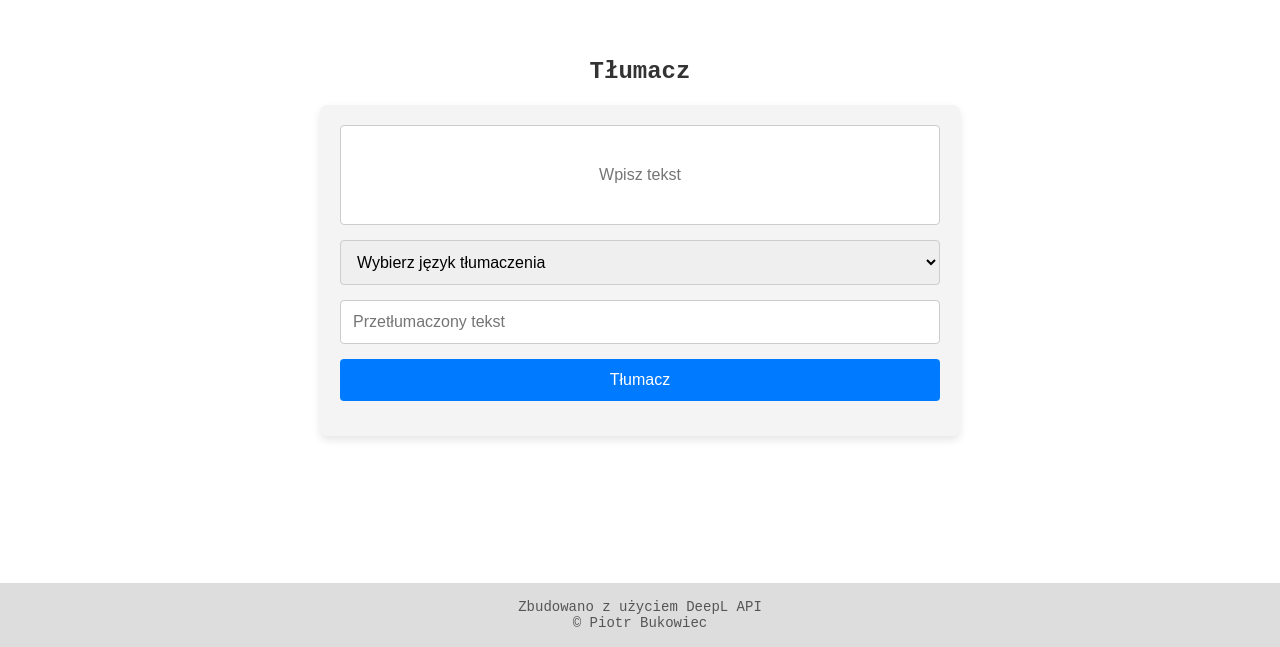
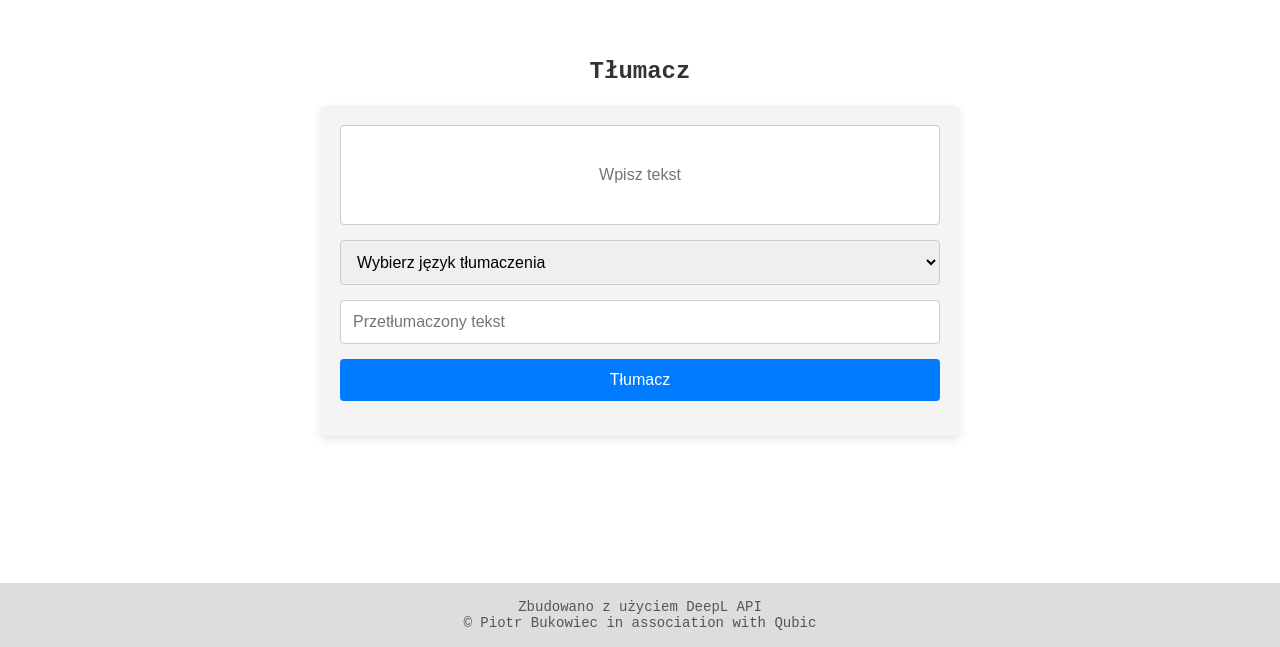
Before and after one commit to piotrbukowiec/TranslatorAppFE, a React (Create React App) app: page / in a window 1280 px wide. Shown: the part 153-800 px from the top of the page. Built offline with nearby package versions, Linux system fonts and the light colour scheme.

Commit message:
Added greetings to helpers :)

```diff
--- a/src/components/Footer/Footer.tsx
+++ b/src/components/Footer/Footer.tsx
@@ -6,7 +6,7 @@ export const Footer = () => {
 			<p>
 				Zbudowano z użyciem DeepL API
 				<br />
-				&copy; Piotr Bukowiec
+				&copy; Piotr Bukowiec in association with Qubic
 			</p>
 		</footer>
 	);
```
